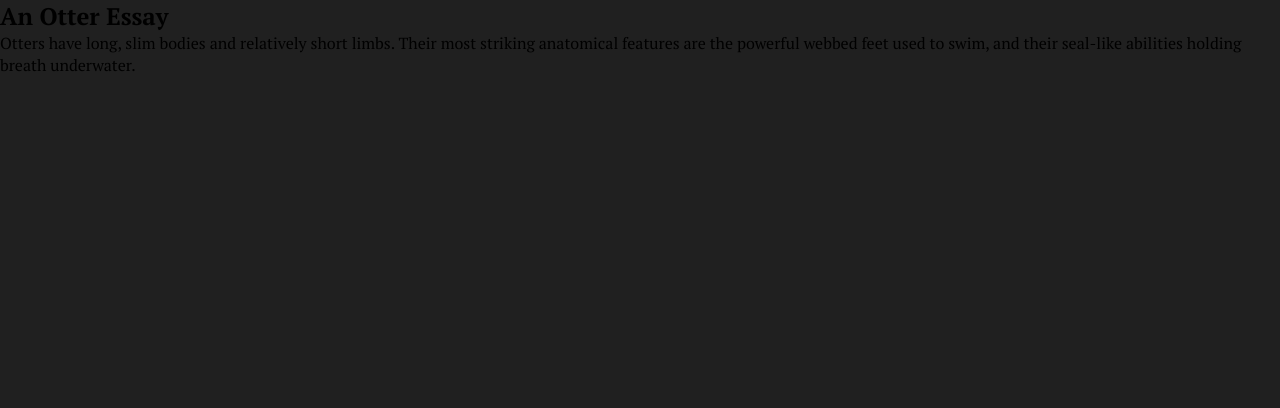
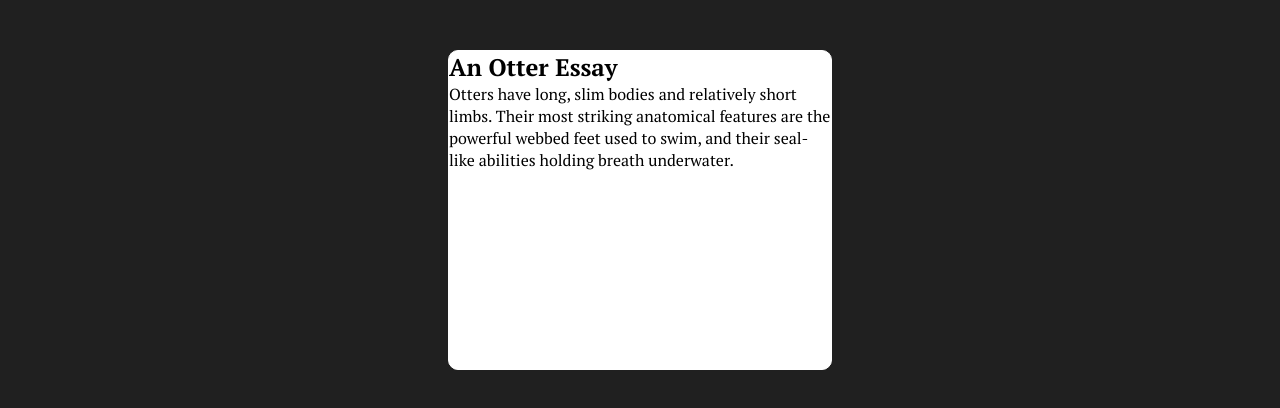
Before and after one commit to rebornay/ASSIGNMENT-1, a plain HTML site: page index.html in a window 1280 px wide. Drawn offline with Linux system fonts and the light colour scheme.

Commit message:
Main styling

```diff
--- a/style.css
+++ b/style.css
@@ -10,3 +10,13 @@
 body {
     background-color: #202020;
 }
+
+main {
+    border: 1px solid white;
+    margin: 0 auto;
+    height: 40vh;
+    width: 30%;
+    margin-block-start: 50px;
+    background-color: #ffffff;
+    border-radius: 10px;
+}
```
